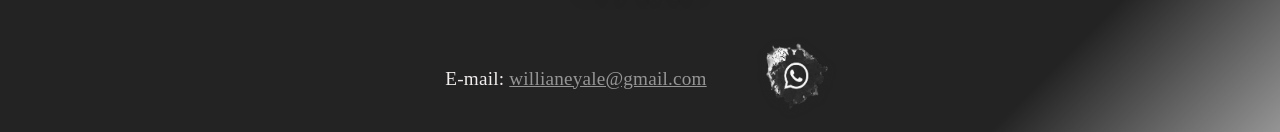
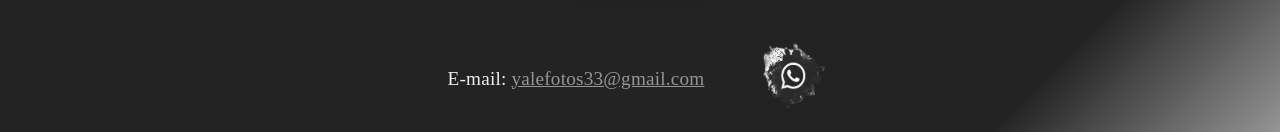
Before and after one commit to diihfreitas/wyfotografias, a React (Vite) app in the folder willianefotos/: page / in a window 1280 px wide. Shown: the part 4652-4784 px from the top of the page. Built offline with nearby package versions, Linux system fonts and the light colour scheme.

Commit message:
ajustemail

```diff
--- a/willianefotos/src/components/Home.jsx
+++ b/willianefotos/src/components/Home.jsx
@@ -232,7 +232,7 @@ const Home = () => {
       <section className='container-contact' style={{ margin: '60px 0 0 0', textAlign: 'center' }}>
         <h2 className='contact-title'>Contato</h2>
         <div className='contact-row'>
-          <p className='contact-email'>E-mail: <a href='mailto:willianeyale@gmail.com'>willianeyale@gmail.com</a></p>
+          <p className='contact-email'>E-mail: <a href='mailto:yalefotos33@gmail.com'>yalefotos33@gmail.com</a></p>
           <a
             href='https://wa.me/5581971108259'
             target='_blank'
```
